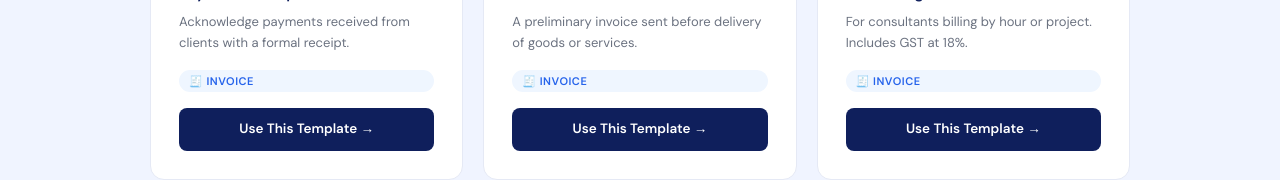
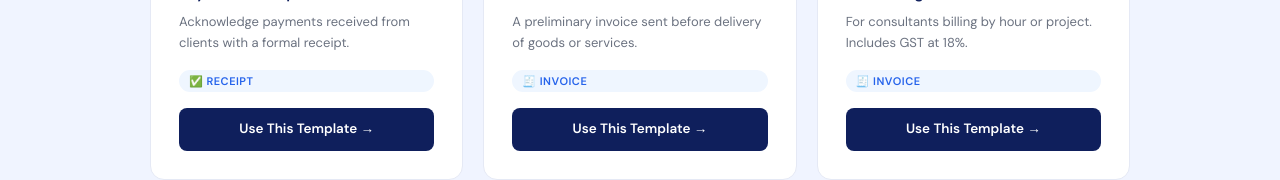
Before and after one commit to varunthakkar1993-sketch/gstflow, a Next.js app: page /templates in a window 1280 px wide. Shown: the part 699-879 px from the top of the page. Built offline with nearby package versions, Linux system fonts and the light colour scheme; no server answers; sample sign-in values are in the browser's storage.

Commit message:
fix: receipt tag on template card

```diff
--- a/app/templates/page.tsx
+++ b/app/templates/page.tsx
@@ -130,8 +130,8 @@ export default function Templates() {
               <div className="card-icon" style={{ background: t.color }}>{t.icon}</div>
               <div className="card-name">{t.name}</div>
               <div className="card-desc">{t.desc}</div>
-              <div className={`card-tag ${t.target === 'quote' ? 'quote' : ''}`}>
-                {t.target === 'quote' ? '📝 Quote' : '🧾 Invoice'}
+              <div className={`card-tag ${t.target === 'quote' ? 'quote' : t.target === 'receipt' ? 'receipt' : ''}`}>
+                {t.target === 'quote' ? '📝 Quote' : t.target === 'receipt' ? '✅ Receipt' : '🧾 Invoice'}
               </div>
               <button className="use-btn" onClick={() => handleUse(t)}>Use This Template →</button>
             </div>
```
